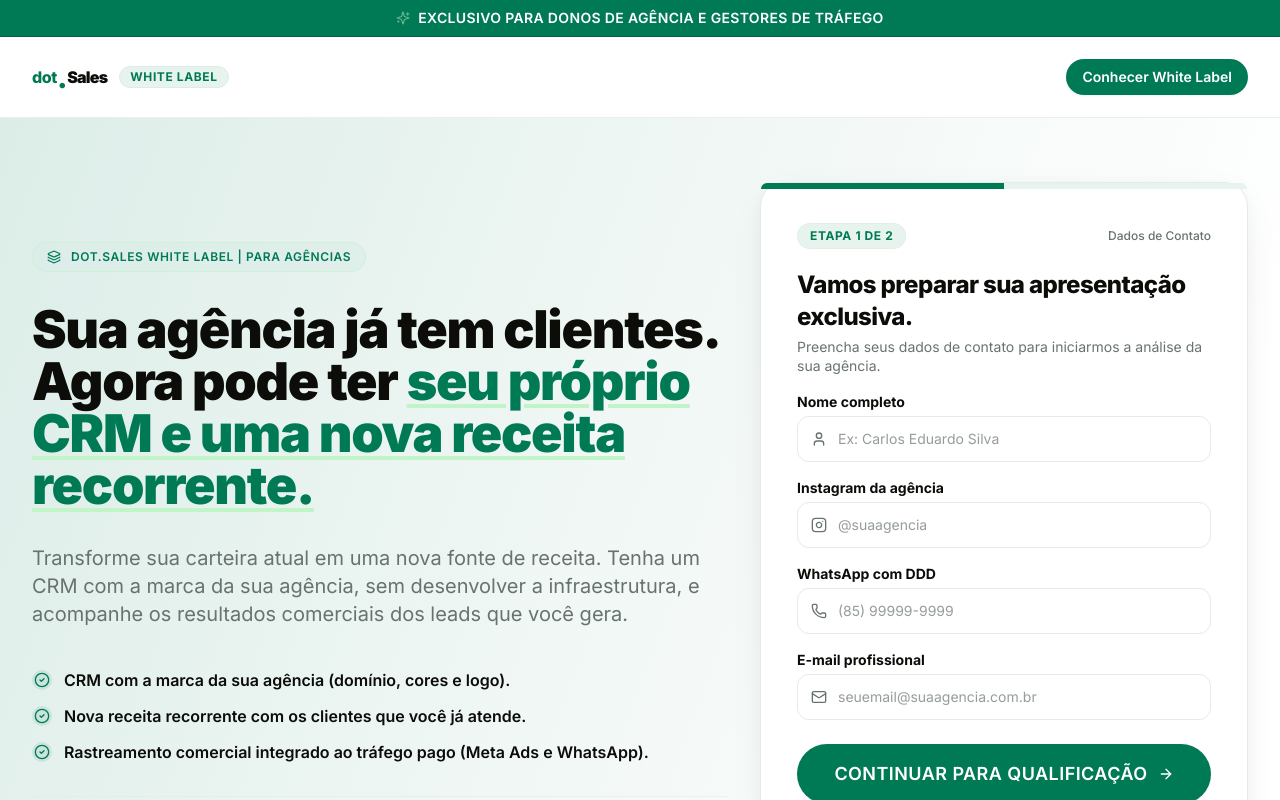
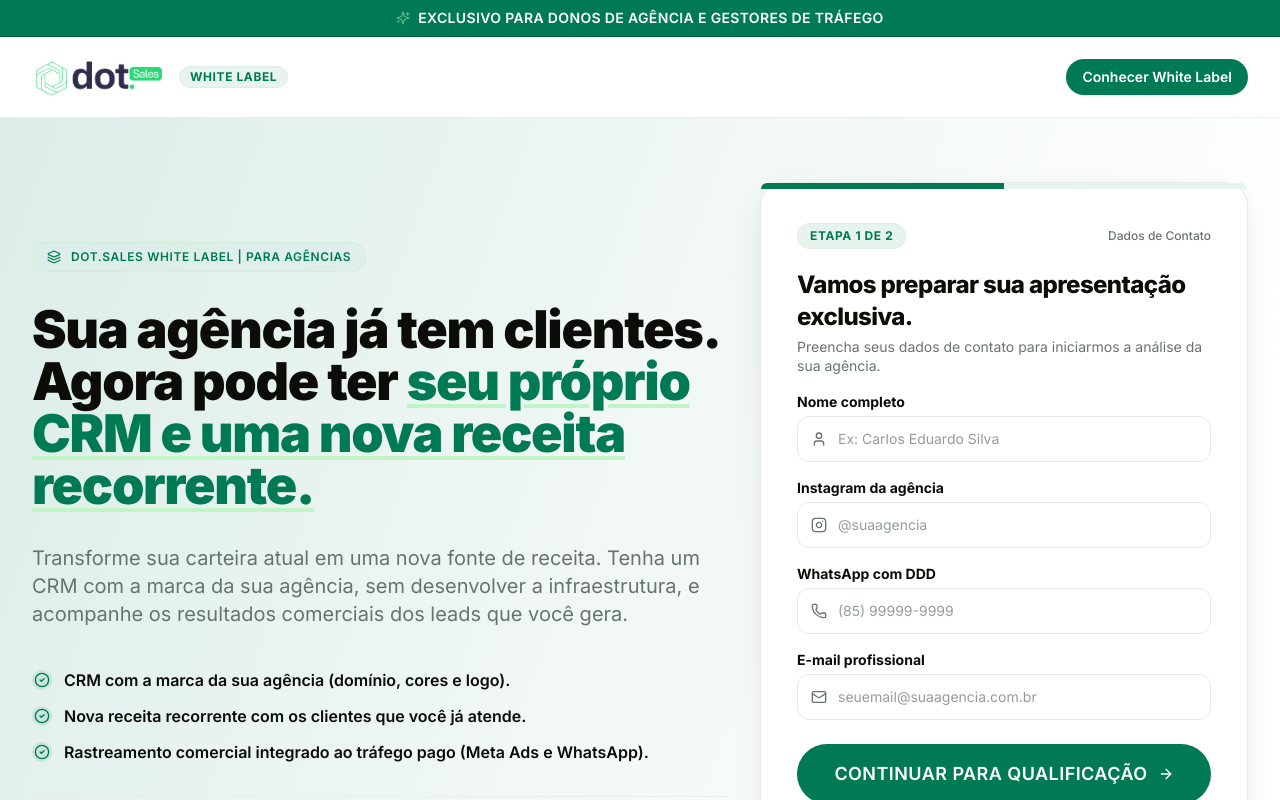
Before and after one commit to vinicius-perform/lp-dotsales-whitelabel, a Next.js app: page / in a window 1280 px wide. Shown: the top 800 px of the page. Built offline with nearby package versions, Linux system fonts and the light colour scheme.

Commit message:
feat: adiciona logo oficial do dot.sales no header e footer

```diff
--- a/src/components/ui/DotSalesLogo.tsx
+++ b/src/components/ui/DotSalesLogo.tsx
@@ -13,24 +13,29 @@ export const DotSalesLogo: React.FC<DotSalesLogoProps> = ({
   whiteLabelBadge = true,
 }) => {
   const sizeMap = {
-    sm: { height: 24, text: 'text-xl', badge: 'text-[10px] px-2 py-0.5' },
-    md: { height: 32, text: 'text-2xl', badge: 'text-xs px-2.5 py-0.5' },
-    lg: { height: 40, text: 'text-3xl', badge: 'text-xs px-3 py-1' },
+    sm: { width: 105, height: 31, badge: 'text-[10px] px-2 py-0.5' },
+    md: { width: 135, height: 40, badge: 'text-xs px-2.5 py-0.5' },
+    lg: { width: 165, height: 49, badge: 'text-xs px-3 py-1' },
   };
 
   const current = sizeMap[size];
 
   return (
     <div className={`inline-flex items-center gap-3 select-none ${className}`}>
-      {/* Brand typographic mark */}
-      <div className="flex items-center tracking-tight font-extrabold text-brand-dark">
-        <span className="text-brand-primary">dot</span>
-        <span className="text-brand-primary text-3xl leading-none">.</span>
-        <span className="text-brand-dark font-black tracking-tighter">Sales</span>
+      {/* Official dot.Sales Logo */}
+      <div className="relative flex items-center">
+        <Image
+          src="/logo.png"
+          alt="dot.Sales Logo"
+          width={current.width}
+          height={current.height}
+          priority
+          className="object-contain w-auto h-auto max-h-[40px]"
+        />
       </div>
 
       {whiteLabelBadge && (
-        <span className={`bg-brand-pale text-brand-primary font-bold rounded-full border border-brand-mint uppercase tracking-wider ${current.badge}`}>
+        <span className={`bg-brand-pale text-brand-primary font-bold rounded-full border border-brand-mint uppercase tracking-wider shrink-0 ${current.badge}`}>
           White Label
         </span>
       )}
```
Also changed, not shown: public/logo.png (added).
